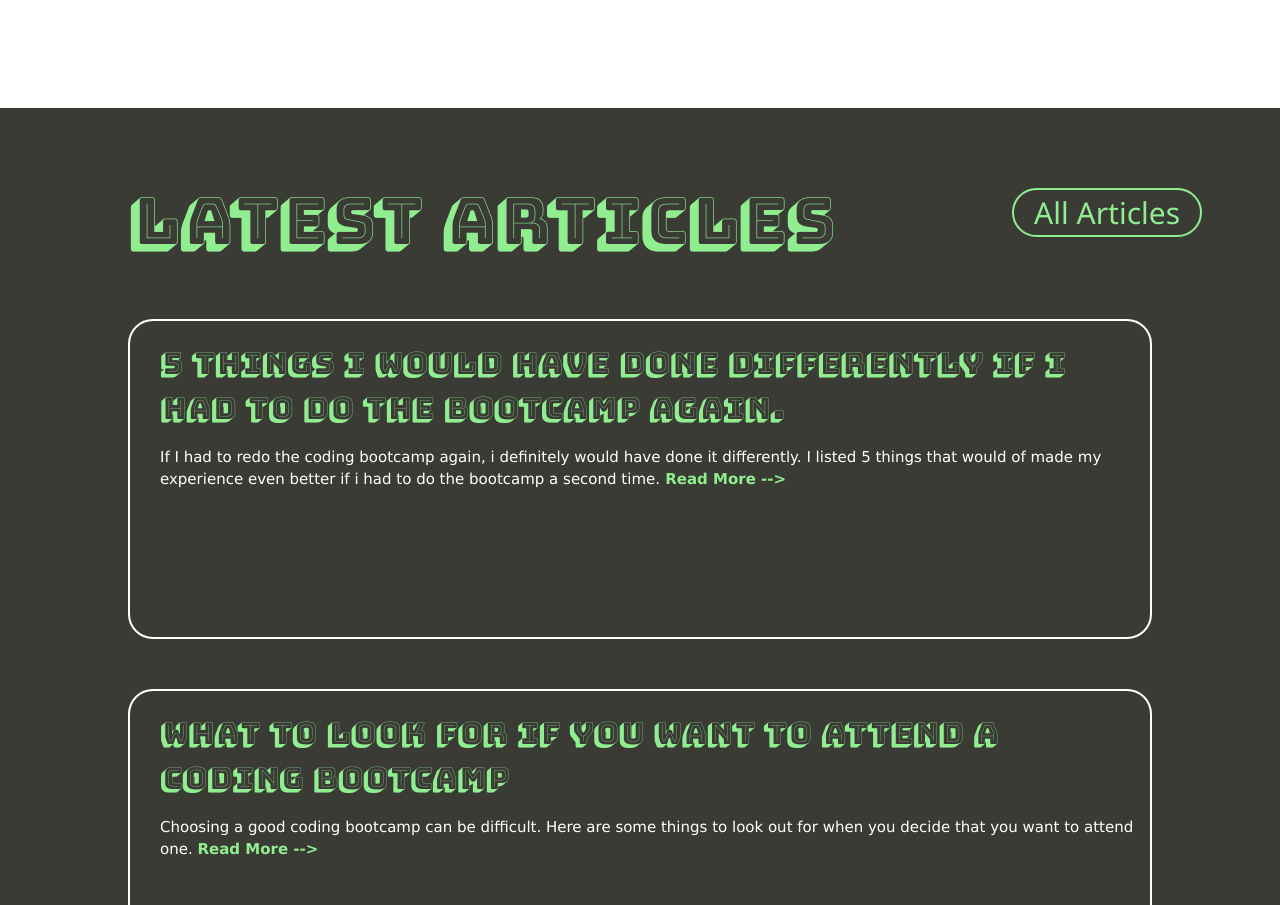
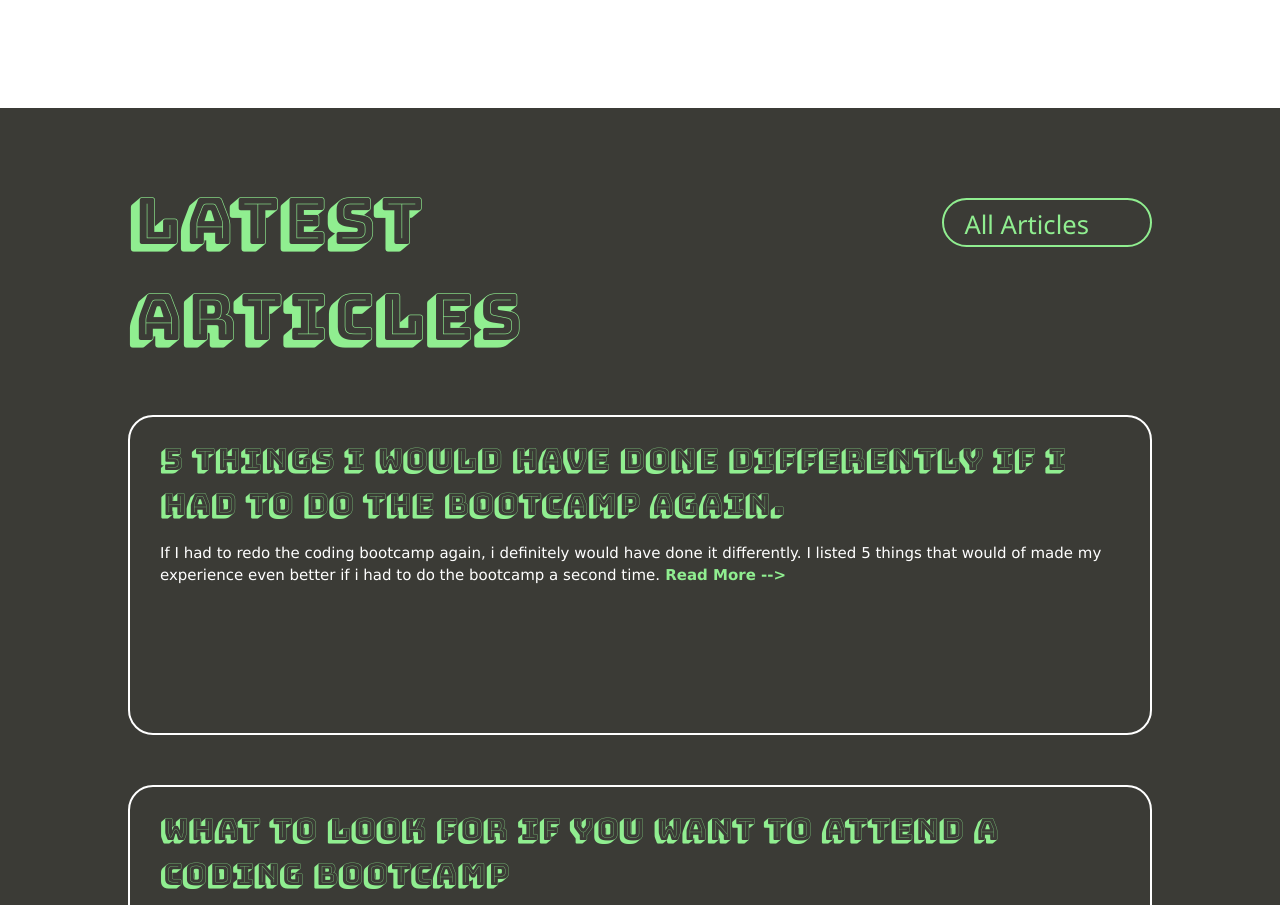
Before and after one commit to StudentCZ/my-website, a React (Create React App) app: page / in a window 1280 px wide. Shown: the part 2077-2982 px from the top of the page. Built offline with nearby package versions, Linux system fonts and the light colour scheme.

Commit message:
added margin to all articles and changed padding

```diff
--- a/src/components/Articles.module.css
+++ b/src/components/Articles.module.css
@@ -16,9 +16,10 @@
 
 .textBox2 {
   font-size: 30px;
-  padding-top: 70px;
+  padding-top: 80px;
   color: lightgreen;
   padding-left: 10vw;
+  padding-right: 10vw;
 }
 
 .text2 {
@@ -26,6 +27,8 @@
   border-radius: 25px;
   padding-left: 20px;
   padding-right: 20px;
+  margin-right: 5vw;
+  width: 100%;
 }
 
 a {
@@ -59,3 +62,7 @@ a {
   color: lightgreen;
   font-weight: bold;
 }
+
+.linkText {
+  font-size: 2vw;
+}
```
